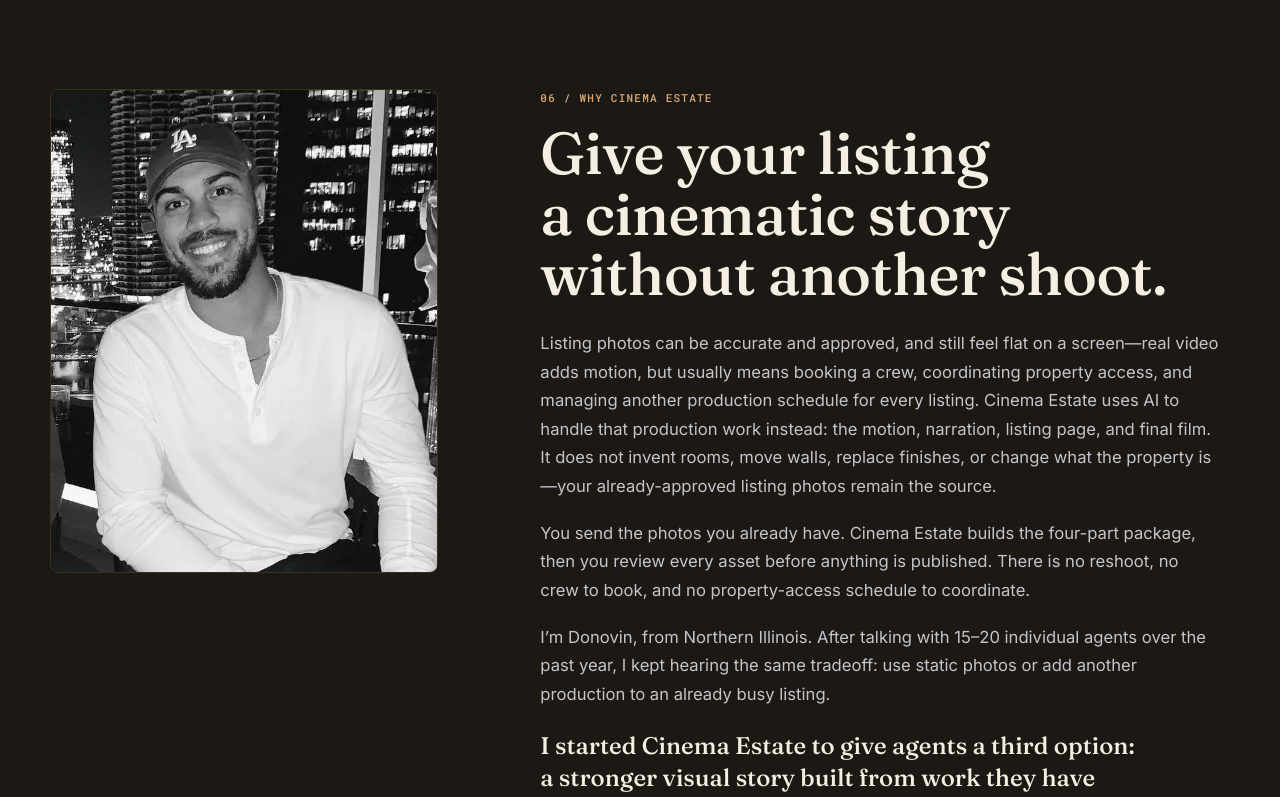
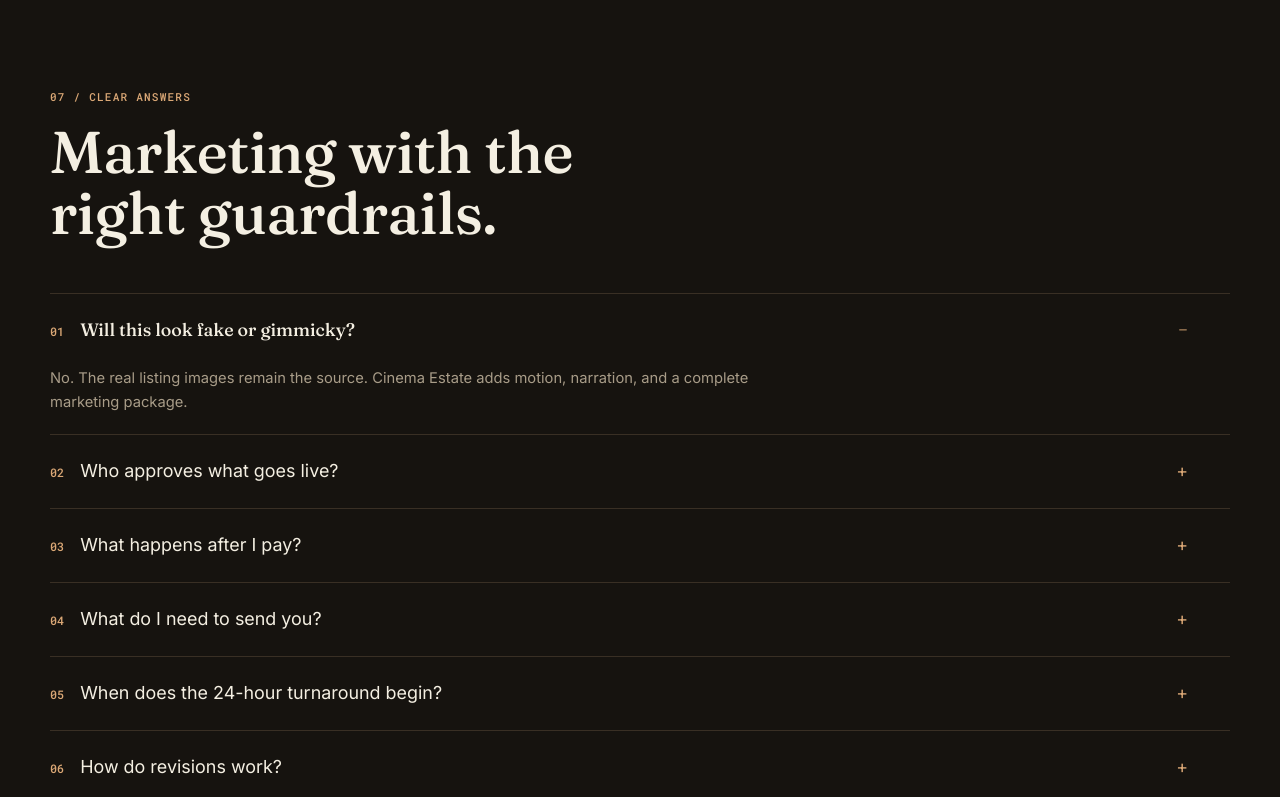
Before and after one commit to donovinsims/cinema-estate, a Next.js app: page / in a window 1280 px wide. Shown: the part 6760-7557 px from the top of the page. Built offline with nearby package versions, Linux system fonts and the light colour scheme.

Commit message:
Remove About section from homepage

```diff
--- a/app/page.tsx
+++ b/app/page.tsx
@@ -213,35 +213,6 @@
         </div>
       </section>
 
-      <section className="about-section" aria-labelledby="about-title">
-        <div className="section-shell about-grid">
-          <figure className="about-portrait">
-            {/* Native srcSet/sizes are intentional so the checked-in 320w and 640w assets remain explicit. */}
-            {/* eslint-disable-next-line @next/next/no-img-element */}
-            <img
-              src="/media/donovin-sims-640.webp"
-              srcSet="/media/donovin-sims-320.webp 320w, /media/donovin-sims-640.webp 640w"
-              sizes="(max-width: 720px) calc(100vw - 32px), (max-width: 1100px) 38vw, 420px"
-              width="640"
-              height="798"
-              loading="lazy"
-              decoding="async"
-              alt="Donovin Sims, founder of Cinema Estate."
-            />
-          </figure>
-          <div className="about-story">
-            <p className="eyebrow">06 / Why Cinema Estate</p>
-            <h2 id="about-title">Give your listing a cinematic story without another shoot.</h2>
-            <div className="about-copy">
-              <p>Listing photos can be accurate and approved, and still feel flat on a screen—real video adds motion, but usually means booking a crew, coordinating property access, and managing another production schedule for every listing. Cinema Estate uses AI to handle that production work instead: the motion, narration, listing page, and final film. It does not invent rooms, move walls, replace finishes, or change what the property is—your already-approved listing photos remain the source.</p>
-              <p>You send the photos you already have. Cinema Estate builds the four-part package, then you review every asset before anything is published. There is no reshoot, no crew to book, and no property-access schedule to coordinate.</p>
-              <p>I’m Donovin, from Northern Illinois. After talking with 15–20 individual agents over the past year, I kept hearing the same tradeoff: use static photos or add another production to an already busy listing. <span className="about-pullquote">I started Cinema Estate to give agents a third option: a stronger visual story built from work they have already approved.</span> The Villa Siena package shown here is a real, permission-cleared listing used as a demonstration—its video and page were produced using a separate production tool, not delivered as paid Cinema Estate client work. AI-enhanced visualization is disclosed, local MLS and brokerage rules still apply, and nothing is published until you approve it.</p>
-            </div>
-            <EarlyAccessButton className="button button-dark about-cta" intent="listing" source="about">Start with your listing <ArrowIcon /></EarlyAccessButton>
-          </div>
-        </div>
-      </section>
-
       <section className="answers-section section-shell" aria-labelledby="answers-title">
         <p className="eyebrow">07 / Clear answers</p>
         <h2 id="answers-title">Marketing with the right guardrails.</h2>
```
